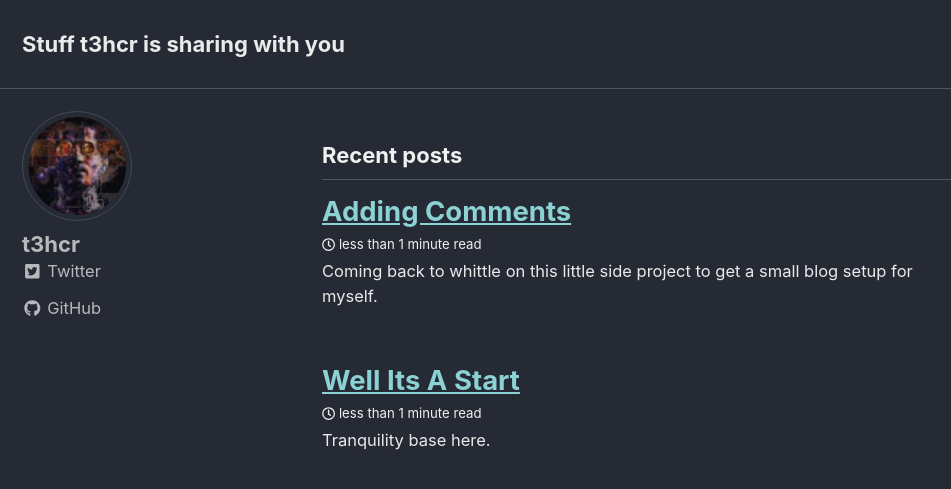
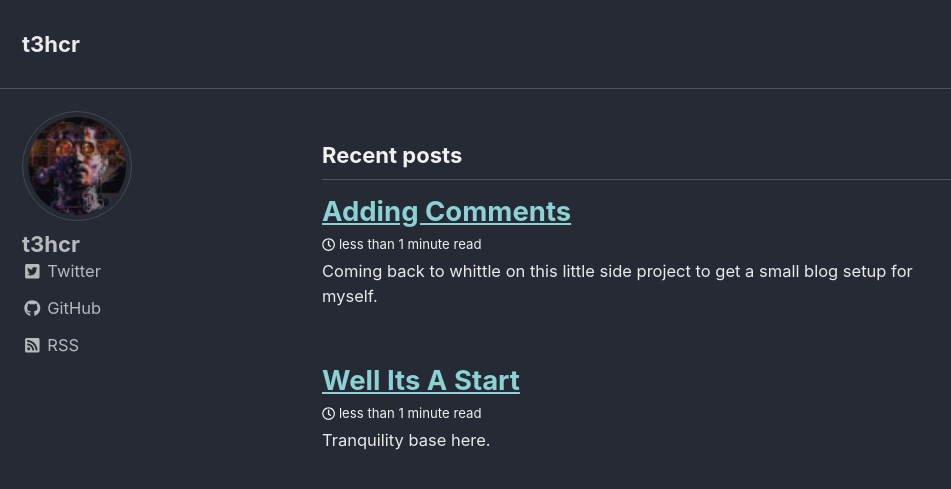
Before and after one commit to t3hcr/t3hcr.github.io, a Jekyll site: the page built from index.html, in a window 1280 px wide and 900 px high. Shown: the top 489 px of the window, without its empty margins (0-951 px from the left). Built offline with Jekyll 4.4.1, drawn with Linux system fonts in a browser that asks for light colours; cached includes are drawn as plain includes; nearby versions of some CDN libraries; the list of posts is cut into pages by our own code.

Commit message:
config updates

```diff
--- a/_config.yml
+++ b/_config.yml
@@ -16,10 +16,10 @@ minimal_mistakes_skin    : "dark" # "air", "aqua", "contrast", "dark", "dirt", "
 
 # Site Settings
 locale                   : "en-US"
-title                    : "Stuff t3hcr is sharing with you"
+title                    : "t3hcr"
 title_separator          : "-"
 name                     : "t3hcr"
-description              : "Stuff t3hcr is sharing with you"
+description              : "Stuff I want to share with you"
 url                      : "https://t3hcr.github.io" # the base hostname & protocol for your site e.g. "https://mmistakes.github.io"
 baseurl                  : # the subpath of your site, e.g. "/blog"
 repository               : t3hcr/t3chr.github.io # GitHub username/repo-name e.g. "mmistakes/minimal-mistakes"
@@ -63,8 +63,8 @@ reCaptcha:
   siteKey                :
   secret                 :
 atom_feed:
-  path                   : # blank (default) uses feed.xml
-search                   : # true, false (default)
+  path                   : "http://feeds.feedburner.com/t3hcrblog" # blank (default) uses feed.xml
+search                   : "true" # true, false (default)
 search_full_content      : # true, false (default)
 search_provider          : # lunr (default), algolia, google
 algolia:
@@ -76,14 +76,14 @@ google:
   search_engine_id       : # YOUR_SEARCH_ENGINE_ID
   instant_search         : # false (default), true
 # SEO Related
-google_site_verification :
+google_site_verification : "L-7ux4KAJfSzSODi1pN9O-dhX80nhsS43WCjxi6lN-o"
 bing_site_verification   :
 yandex_site_verification :
 naver_site_verification  :
 
 # Social Sharing
 twitter:
-  username               :
+  username               : t3hcr
 facebook:
   username               :
   app_id                 :
@@ -130,6 +130,9 @@ author:
     - label: "Instagram"
       icon: "fab fa-fw fa-instagram"
       # url: "https://instagram.com/"
+    - label: "RSS"
+      icon: "fas fa-fw fa-rss-square"
+      url: "http://feeds.feedburner.com/t3hcrblog"
 
 # Site Footer
 footer:
@@ -219,7 +222,7 @@ sass:
 
 # Outputting
 permalink: /:categories/:title/
-paginate: 5 # amount of posts to show
+paginate: 10 # amount of posts to show
 paginate_path: /page:num/
 timezone: # https://en.wikipedia.org/wiki/List_of_tz_database_time_zones
 
@@ -290,6 +293,6 @@ defaults:
       layout: single
       author_profile: true
       read_time: true
-      comments: # true
+      comments: true
       share: true
       related: true
```
